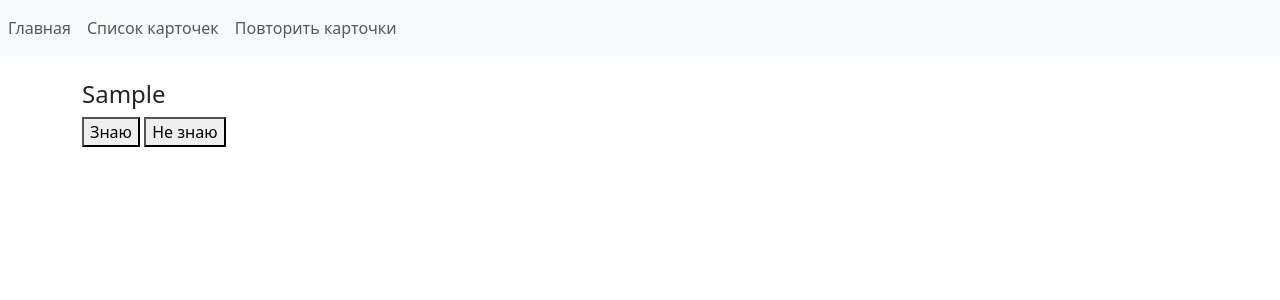
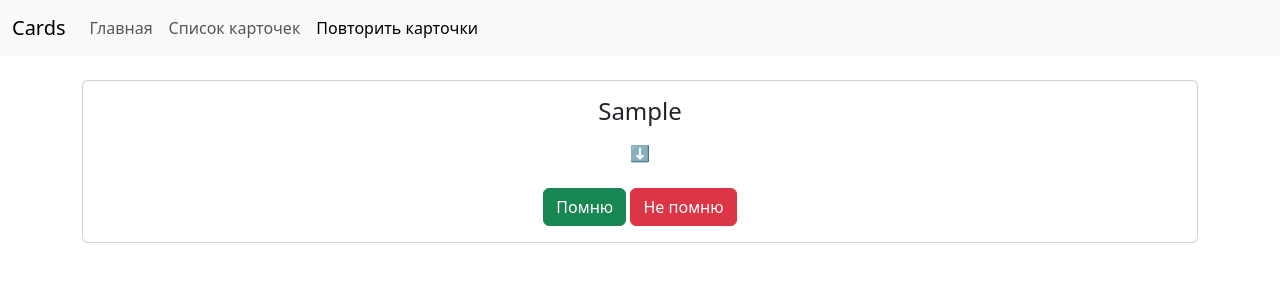
Before and after one commit to Villhard/recallcontrol-archive, a Django app: page /study/ in a window 1280 px wide. Shown: the top 300 px of the page. Run offline with Django 5.2, Linux system fonts and the light colour scheme; tables that the repository leaves empty hold one stand-in row (values such as "Sample post"); some libraries are stand-ins or nearby versions.

Commit message:
refactor: update base.html, card_form.html, card_list.html, card_study.html, index.html, and menu.html templates

```diff
--- a/templates/base.html
+++ b/templates/base.html
@@ -1,7 +1,6 @@
 {% load bootstrap5 %}
 <!DOCTYPE html>
 <html lang="en">
-
 <head>
     <meta charset="UTF-8">
     <meta name="viewport" content="width=device-width, initial-scale=1.0">
@@ -9,12 +8,10 @@
     {% bootstrap_css %}
     {% bootstrap_javascript %}
 </head>
-
 <body>
     {% include 'includes/menu.html' %}
     <div class="container mt-4">
         {% block content %}{% endblock %}
     </div>
 </body>
-
 </html>
--- a/templates/cards/card_list.html
+++ b/templates/cards/card_list.html
@@ -1,8 +1,7 @@
 {% extends 'base.html' %}
 {% block title %}Список карточек{% endblock %}
-
 {% block content %}
-<h1>Список карточек</h1>
+<h1 class="text-center">Список карточек</h1>
 <div class="container">
     <div class="row">
         {% for card in cards %}
@@ -12,7 +11,7 @@
         {% endfor %}
     </div>
 </div>
-<form action="{% url 'cards:card_create' %}" method="get" class="mt-3">
+<form action="{% url 'cards:card_create' %}" method="get" class="mt-3 text-center">
     <button type="submit" class="btn btn-success">Создать карточку</button>
 </form>
 {% endblock %}
--- a/templates/cards/card_study.html
+++ b/templates/cards/card_study.html
@@ -1,17 +1,27 @@
 {% extends "base.html" %}
-
 {% block title %}Вспомним{% endblock %}
-
 {% block content %}
 {% if card %}
-<h4>{{ card.front }}</h4>
-<form action="{% url 'cards:card_study' %}" method="post">
-    {% csrf_token %}
-    <input type="hidden" name="card_id" value="{{ card.id }}">
-    <button type="submit" name="knowledge_status" value="known">Знаю</button>
-    <button type="submit" name="knowledge_status" value="unknown">Не знаю</button>
-</form>
+<div class="card text-center">
+    <div class="card-body">
+        <h4 class="card-title">{{ card.front }}</h4>
+        <button class="btn" type="button" data-bs-toggle="collapse" data-bs-target="#cardBack" aria-expanded="false" aria-controls="cardBack">
+            ⬇️
+        </button>
+        <div class="collapse mt-3" id="cardBack">
+            <div class="card card-body">
+                {{ card.back }}
+            </div>
+        </div>
+        <form action="{% url 'cards:card_study' %}" method="post" class="mt-3">
+            {% csrf_token %}
+            <input type="hidden" name="card_id" value="{{ card.id }}">
+            <button type="submit" class="btn btn-success" name="knowledge_status" value="known">Помню</button>
+            <button type="submit" class="btn btn-danger" name="knowledge_status" value="unknown">Не помню</button>
+        </form>
+    </div>
+</div>
 {% else %}
-<p>Карточек для повторения нет</p>
+<p class="text-center">Карточек для повторения нет</p>
 {% endif %}
 {% endblock %}
--- a/templates/cards/index.html
+++ b/templates/cards/index.html
@@ -1,8 +1,6 @@
 {% extends "base.html" %}
-
 {% block title %}Главная страница{% endblock %}
-
 {% block content %}
-<h1>Главная страница</h1>
-<p>Добро пожаловать в приложение Cards</p>
+<h1 class="text-center">Главная страница</h1>
+<p class="text-center">Добро пожаловать в приложение Cards</p>
 {% endblock %}
--- a/templates/includes/card.html
+++ b/templates/includes/card.html
@@ -1,5 +1,5 @@
-<div class="card mb-3 shadow-sm {% if card.is_active %}bg-success text-white{% else %}bg-danger text-white{% endif %}">
-    <div class="card-body">
+<div class="card mb-3 shadow-sm {% if card.is_active %}border-success{% else %}border-danger{% endif %}" style="border-width: 2px;">
+    <div class="card-body text-dark">
         <h4 class="card-title">{{ card.front }}</h4>
         <h4 class="card-text">{{ card.back }}</h4>
         <div class="d-flex justify-content-between mt-3">
@@ -8,7 +8,7 @@
             </form>
             <form action="{% url 'cards:card_delete' card.id %}" method="post">
                 {% csrf_token %}
-                <button type="submit" class="btn btn-light">Удалить</button>
+                <button type="submit" class="btn btn-danger">Удалить</button>
             </form>
         </div>
     </div>
--- a/templates/includes/menu.html
+++ b/templates/includes/menu.html
@@ -1,13 +1,21 @@
 <nav class="navbar navbar-expand-lg navbar-light bg-light">
+    <div class="container-fluid">
+        <a class="navbar-brand" href="#">Cards</a>
+        <button class="navbar-toggler" type="button" data-bs-toggle="collapse" data-bs-target="#navbarNav" aria-controls="navbarNav" aria-expanded="false" aria-label="Toggle navigation">
+            <span class="navbar-toggler-icon"></span>
+        </button>
+        <div class="collapse navbar-collapse" id="navbarNav">
             <ul class="navbar-nav mr-auto">
                 <li class="nav-item">
-            <a class="nav-link" href="{% url 'cards:index' %}">Главная</a>
+                    <a class="nav-link {% if request.resolver_match.url_name == 'index' %}active{% endif %}" aria-current="page" href="{% url 'cards:index' %}">Главная</a>
                 </li>
                 <li class="nav-item">
-            <a class="nav-link" href="{% url 'cards:card_list' %}">Список карточек</a>
+                    <a class="nav-link {% if request.resolver_match.url_name == 'card_list' %}active{% endif %}" href="{% url 'cards:card_list' %}">Список карточек</a>
                 </li>
                 <li class="nav-item">
-            <a class="nav-link" href="{% url 'cards:card_study' %}">Повторить карточки</a>
+                    <a class="nav-link {% if request.resolver_match.url_name == 'card_study' %}active{% endif %}" href="{% url 'cards:card_study' %}">Повторить карточки</a>
                 </li>
             </ul>
+        </div>
+    </div>
 </nav>
```
Also changed, not shown: templates/cards/card_form.html (+3 -4 lines). Lines whose indentation alone changed are shown as unchanged.
